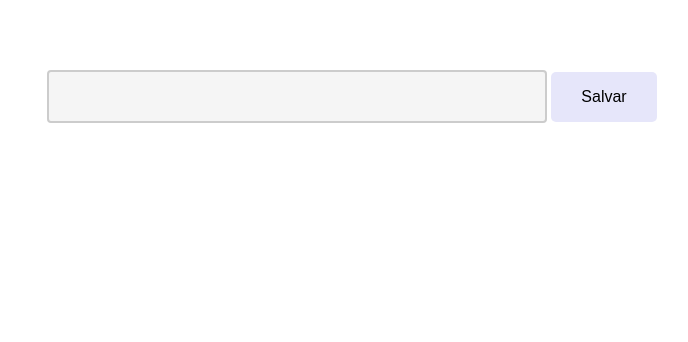
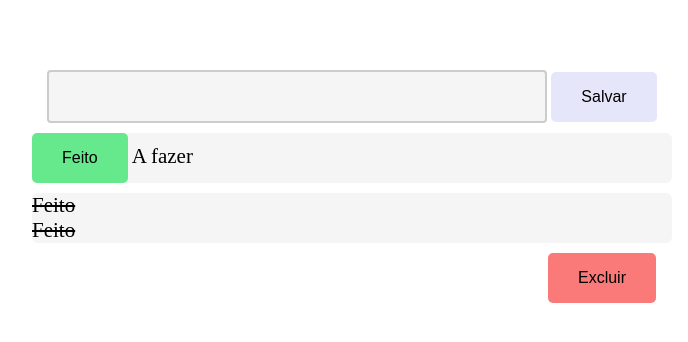
Before and after one commit to rogerio-stubs/todo-list, a plain HTML site: page index.html in a window 1280 px wide. Shown: the whole page, without its empty margins (288-976 px from the left). Drawn offline with Linux system fonts and the light colour scheme.

Commit message:
alterações layout

```diff
--- a/index.html
+++ b/index.html
@@ -8,12 +8,39 @@
 </head>
 <body>
     <div class="app">
+
         <form class="data-input">
             <input type="text">
             <button>Salvar</button>
         </form>
 
-        <ul class="data-output"></ul>
+        <div class="data-output">
+            <div class="to-do">
+                <ul>
+                    <li>
+                        <button>Feito</button>
+                        A fazer
+                    </li>
+                </ul>
+            </div>
+
+            <div class="done">
+                <ul>
+                    <li>
+                        Feito
+                    </li>
+                    <li>
+                        Feito
+                    </li>
+                </ul>
+            </div>
+        </div>
+
+        <div class="clean">
+            <button>Excluir</button>
+        </div>
+
+
     </div>
     <script src="todo.js"></script>
 </body>
--- a/styles.css
+++ b/styles.css
@@ -4,6 +4,23 @@
     padding: 0;
     box-sizing: border-box;
 }
+
+button {
+    background-color: #E6E6FA;
+    color: black;
+    border: none;
+    border-radius: 5px;
+    text-align: center;
+    font-size: 16px;
+    padding: 16px 30px;
+    outline-style: none;
+}
+
+
+li {
+    list-style: none;
+}
+
 
 .app {
     display: flex;
@@ -22,15 +39,6 @@
     background-color: whitesmoke;
 }
 
-.data-input button {
-    background-color: #E6E6FA;
-    color: black;
-    border: none;
-    border-radius: 5px;
-    text-align: center;
-    font-size: 16px;
-    padding: 16px 30px;
-}
 
 .data-input button:hover {
     background-color:#4169E1;
@@ -38,17 +46,39 @@
 }
 
 .data-output {
-    background-color: #87CEFA;
     width: 50%;
-    border-radius: 6px;
+
     margin-top: 10px;
+    font-size: 21px;
 }
 
-li {
-    list-style: none;
+.data-output button {
+    background-color: #66e98d;
 }
 
-a {
-    text-decoration: none;
-    color: black
+.data-output button:hover {
+    background-color: #32db2c;
 }
+
+.to-do {
+    border-radius: 6px;
+    background-color: whitesmoke;
+}
+
+.done {
+    border-radius: 6px;
+    background-color: whitesmoke;
+    margin-top: 10px;
+    text-decoration: line-through;
+}
+
+.clean button {
+    background-color: #fa7979;
+    margin-top: 10px;
+    margin-left: 500px;
+}
+
+.clean button:hover {
+    background-color: #e61111;
+    color: white;
+}
```
